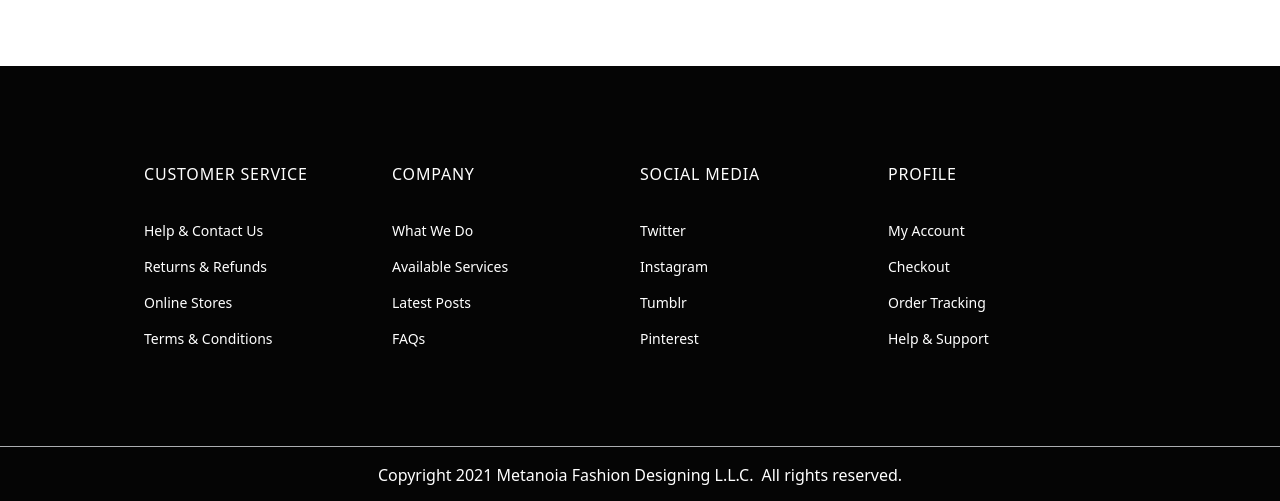
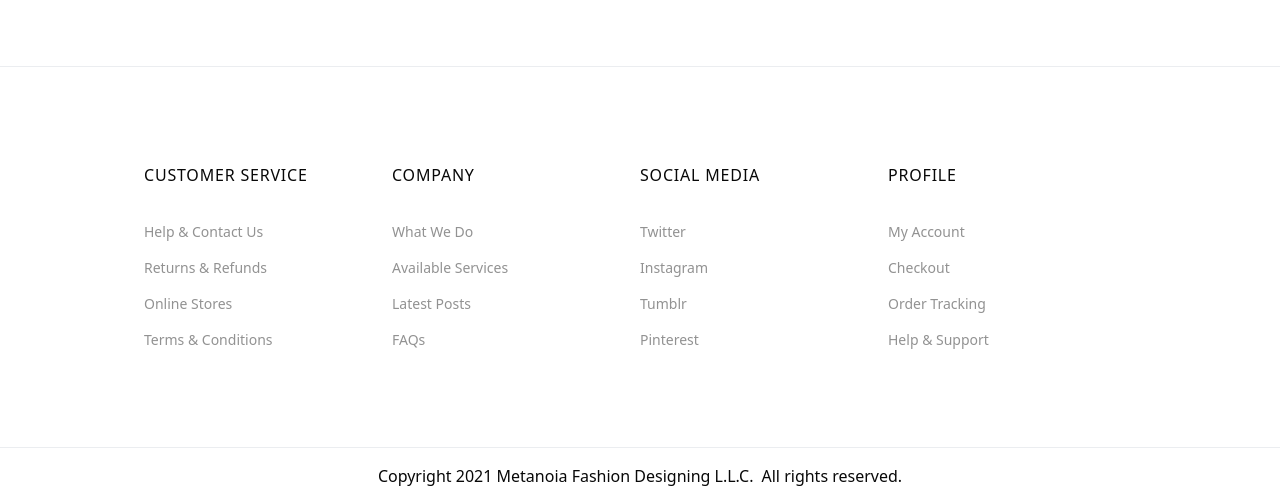
Before and after one commit to waynekhalifa/metanoia-light, a Next.js app: page / in a window 1280 px wide. Shown: the part 1514-2015 px from the top of the page. Built offline with nearby package versions, Linux system fonts and the light colour scheme.

Commit message:
changes colors to white

```diff
--- a/components/Footer/Footer.js
+++ b/components/Footer/Footer.js
@@ -9,7 +9,9 @@
 
 function Footer() {
   return (
-    <footer className={`${styles.footer} `}>
+    <footer
+      className={`${styles.footer} border-t border-light-gray-100 border-opacity-75`}
+    >
       <div className="py-12 md:py-18 lg:py-24">
         <div className="container max-w-screen-lg mx-auto px-4">
           <div className="grid grid-cols-1 md:grid-cols-2 lg:grid-cols-4">
--- a/components/Footer/Footer.module.css
+++ b/components/Footer/Footer.module.css
@@ -1,4 +1,10 @@
 .footer {
-  background: #050505;
-  color: #fff;
+  /* background: #050505;
+  color: #fff; */
+  background: white;
+  color: #080808;
 }
+
+.footer a {
+  color: #929292;
+}
--- a/components/Header/Header.module.css
+++ b/components/Header/Header.module.css
@@ -1,5 +1,7 @@
 .header {
-  background: black;
-  color: white;
+  /* background: black;
+  color: white; */
+  background: #ffffff;
+  color: #050505;
   padding: 2px 0;
 }
```
